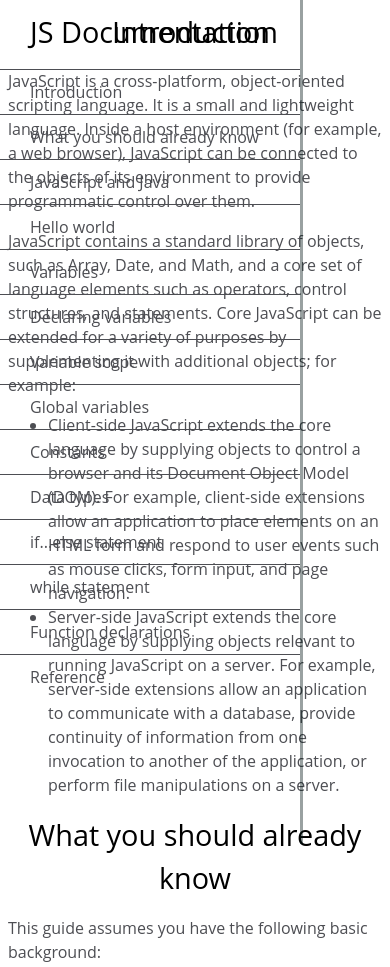
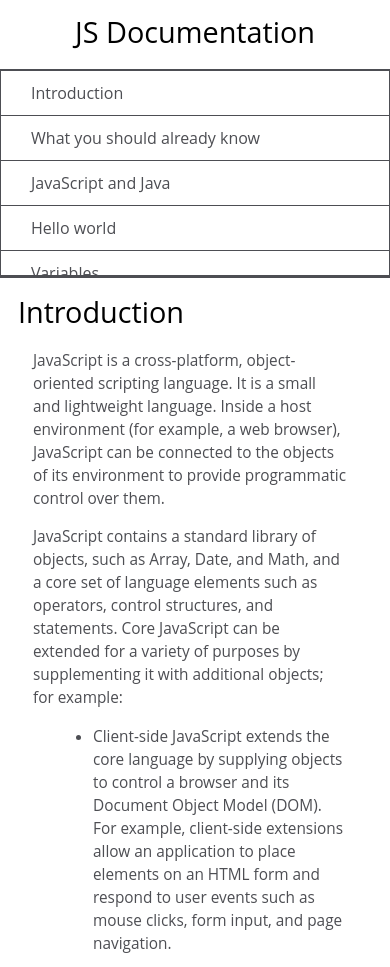
Before and after one commit to AlinaPewah/Alina-Daniel, a plain HTML site: page index.html in a window 390 px wide. Shown: the top 967 px of the page. Drawn offline with Linux system fonts and the light colour scheme.

Commit message:
Update style.css

```diff
--- a/css/style.css
+++ b/css/style.css
@@ -47,3 +47,78 @@ header {
     text-decoration: none;
     cursor: pointer;
 }
+#main-doc header {
+  text-align: left;
+  margin: 0px;
+}
+#main-doc {
+  position: absolute;
+  margin-left: 310px;
+  padding: 20px;
+  margin-bottom: 110px;
+}
+
+section article {
+  color: #4d4e53;
+  margin: 15px;
+  font-size: 0.96em;
+}
+
+section li {
+  margin: 15px 0px 0px 20px;
+}
+
+code {
+  display: block;
+  text-align: left;
+  white-space: pre-line;
+  position: relative;
+  word-break: normal;
+  word-wrap: normal;
+  line-height: 2;
+  background-color: #f7f7f7;
+  padding: 15px;
+  margin: 10px;
+  border-radius: 5px;
+}
+
+@media only screen and (max-width: 815px) {
+  /* For mobile phones: */
+  #navbar ul {
+    border: 1px solid;
+    height: 207px;
+  }
+
+  #navbar {
+    background-color: white;
+    position: absolute;
+    top: 0;
+    padding: 0;
+    margin: 0;
+    width: 100%;
+    max-height: 275px;
+    border: none;
+    z-index: 1;
+    border-bottom: 2px solid;
+  }
+
+  #main-doc {
+    position: relative;
+    margin-left: 0px;
+    margin-top: 270px;
+  }
+}
+
+@media only screen and (max-width: 400px) {
+  #main-doc {
+    margin-left: -10px;
+  }
+
+  code {
+    margin-left: -20px;
+    width: 100%;
+    padding: 15px;
+    padding-left: 10px;
+    padding-right: 45px;
+    min-width: 233px;
+  }
```
